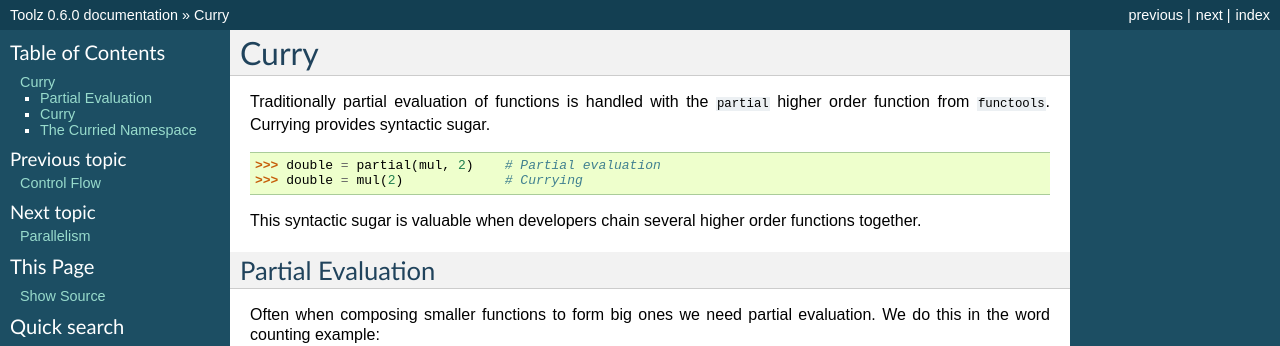
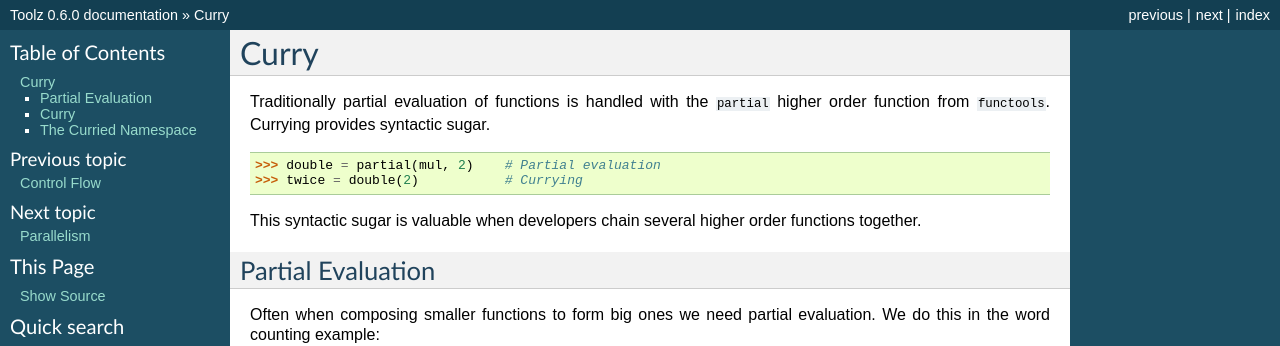
Before and after one commit to pytoolz/toolz, a Sphinx documentation site: the page built from doc/source/curry.rst, in a window 1280 px wide. Shown: the top 346 px of the page. Built offline with Sphinx 7.4.7, drawn with Linux system fonts in a browser that asks for light colours; the version number is read from the project's files by our own code.

Commit message:
Update curry.rst
Correcting small error in currying example for partial(mul, 2)

```diff
--- a/doc/source/curry.rst
+++ b/doc/source/curry.rst
@@ -8,7 +8,7 @@ higher order function from ``functools``.  Currying provides syntactic sugar.
 .. code::
 
     >>> double = partial(mul, 2)    # Partial evaluation
-    >>> double = mul(2)             # Currying
+    >>> twice = double(2)           # Currying
 
 This syntactic sugar is valuable when developers chain several higher order
 functions together.
```
